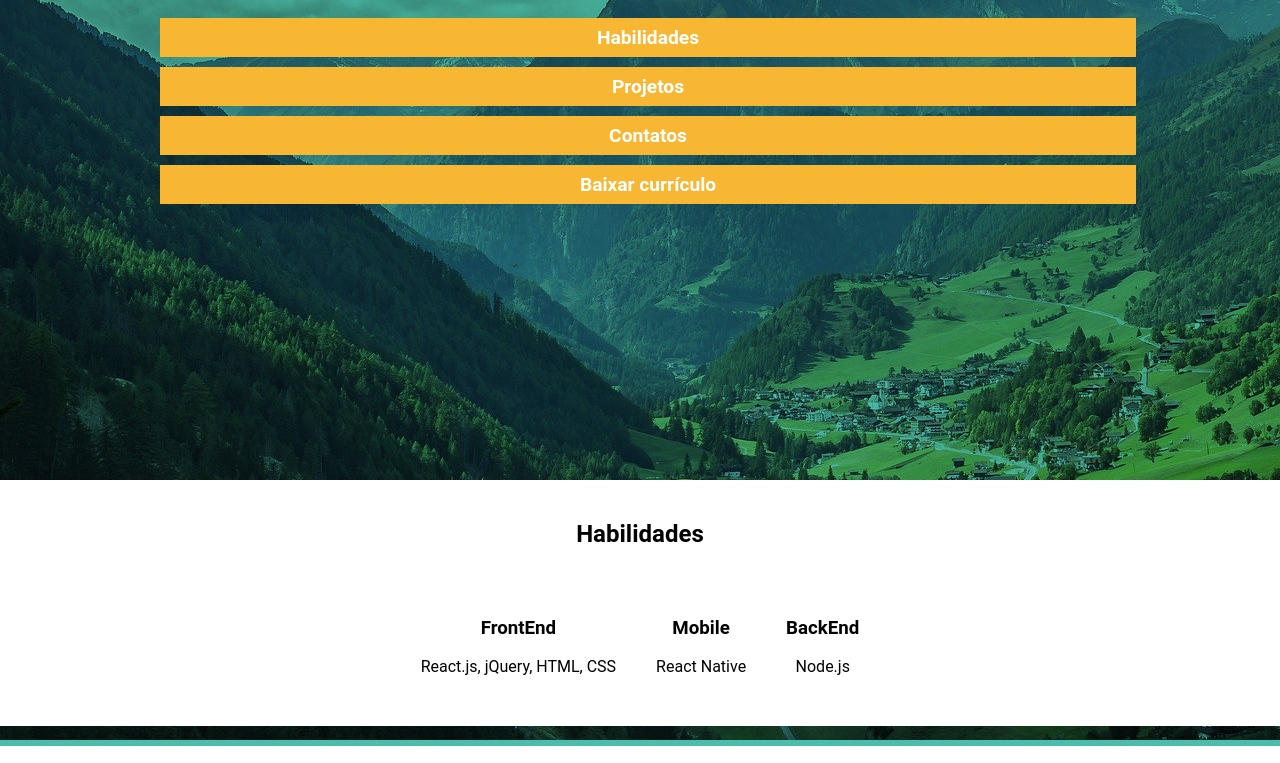
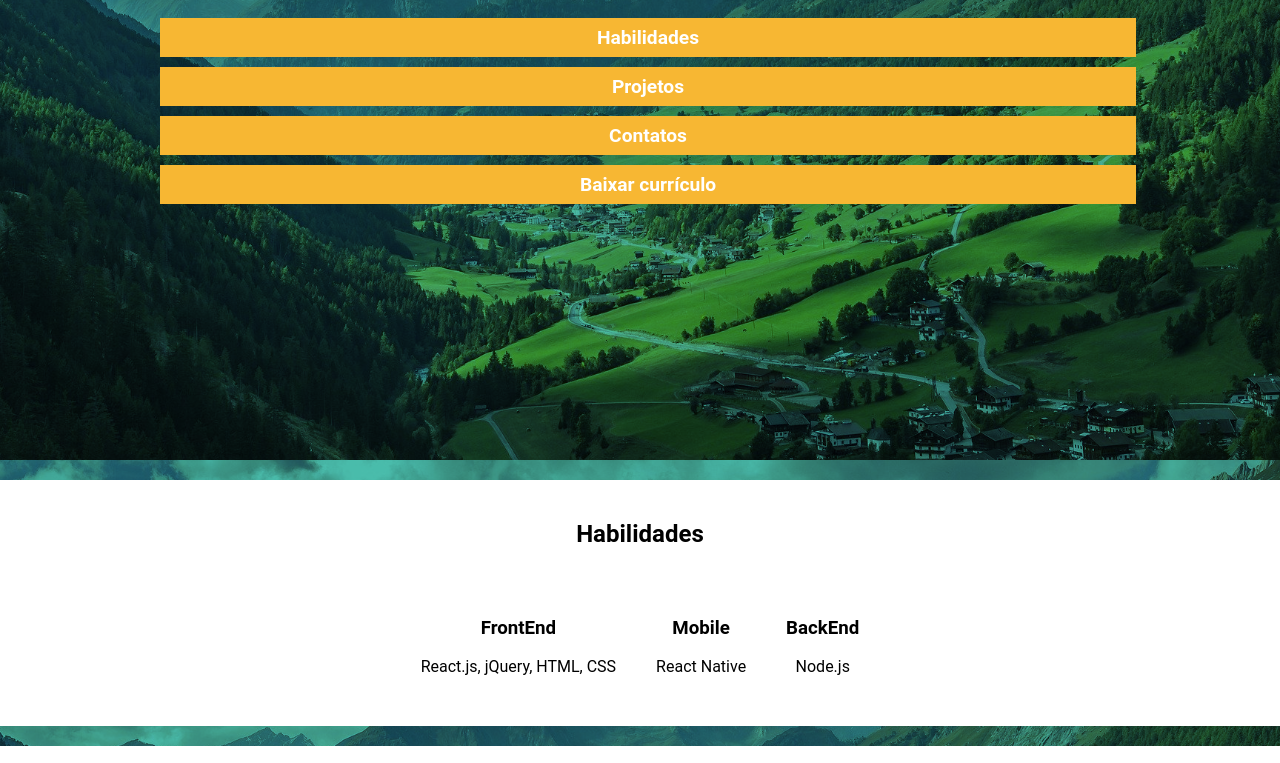
Before and after one commit to Luiz8426/luiz8426.github.io, a plain HTML site: page index.html in a window 1280 px wide. Shown: the part 340-1103 px from the top of the page. Drawn offline with nearby package versions, Linux system fonts and the light colour scheme.

Commit message:
Tamanho fundo background

```diff
--- a/styles.css
+++ b/styles.css
@@ -56,3 +56,8 @@ img {
     grid-template-columns: auto;
   }
 }
+@media (min-width: 1000px) {
+  body {
+    background-size: cover;
+  }
+}
```
